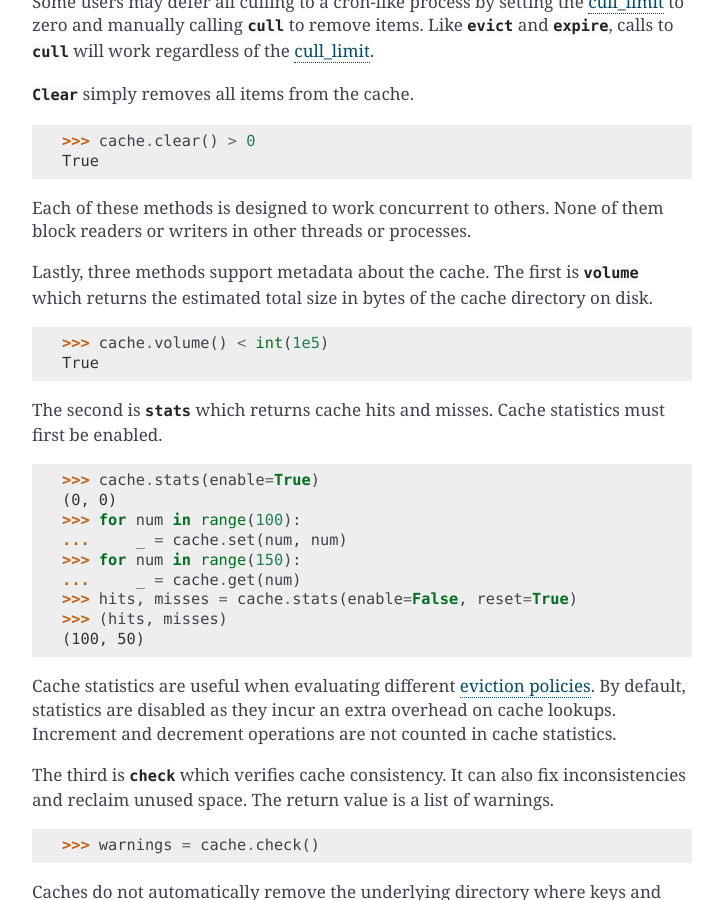
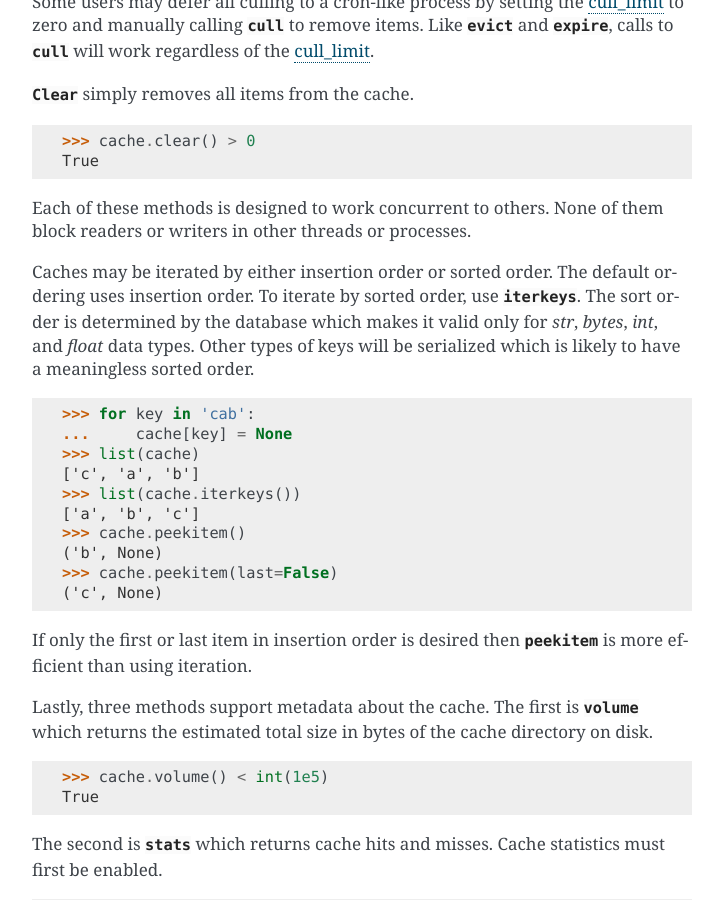
Before and after one commit to grantjenks/python-diskcache, a Sphinx documentation site: the page built from docs/tutorial.rst, in a window 1280 px wide and 900 px high, scrolled down 6005 px. Shown: the whole window, without its empty margins (388-1111 px from the left). Built offline with Sphinx 7.4.7, drawn with Linux system fonts in a browser that asks for light colours.

Commit message:
Add section on insertion order and sort order

```diff
--- a/docs/tutorial.rst
+++ b/docs/tutorial.rst
@@ -293,6 +293,26 @@ Some users may defer all culling to a cron-like process by setting the
 
 Each of these methods is designed to work concurrent to others. None of them
 block readers or writers in other threads or processes.
+
+Caches may be iterated by either insertion order or sorted order. The default
+ordering uses insertion order. To iterate by sorted order, use :meth:`iterkeys
+<.Cache.iterkeys>`. The sort order is determined by the database which makes it
+valid only for `str`, `bytes`, `int`, and `float` data types. Other types of
+keys will be serialized which is likely to have a meaningless sorted order.
+
+    >>> for key in 'cab':
+    ...     cache[key] = None
+    >>> list(cache)
+    ['c', 'a', 'b']
+    >>> list(cache.iterkeys())
+    ['a', 'b', 'c']
+    >>> cache.peekitem()
+    ('b', None)
+    >>> cache.peekitem(last=False)
+    ('c', None)
+
+If only the first or last item in insertion order is desired then
+:meth:`peekitem <.Cache.peekitem>` is more efficient than using iteration.
 
 Lastly, three methods support metadata about the cache. The first is
 :meth:`volume <diskcache.Cache.volume>` which returns the estimated total size
```
